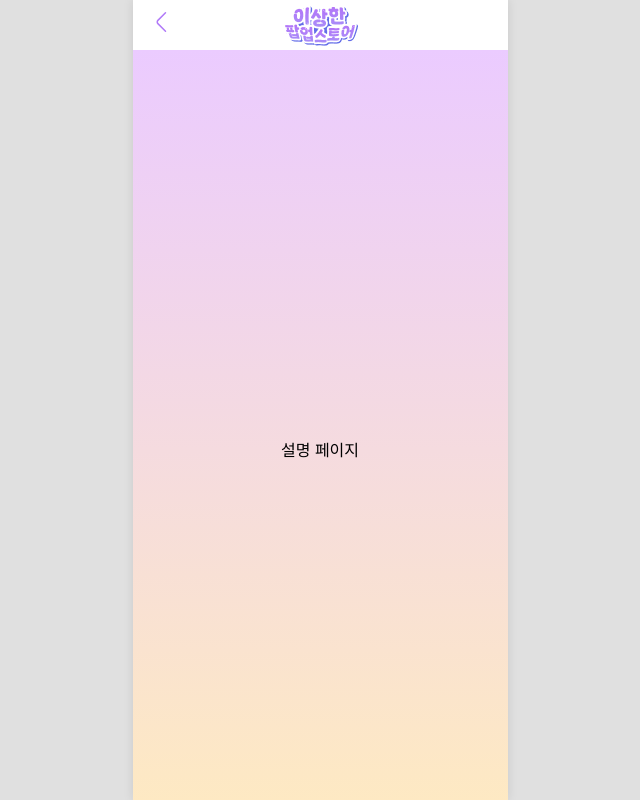
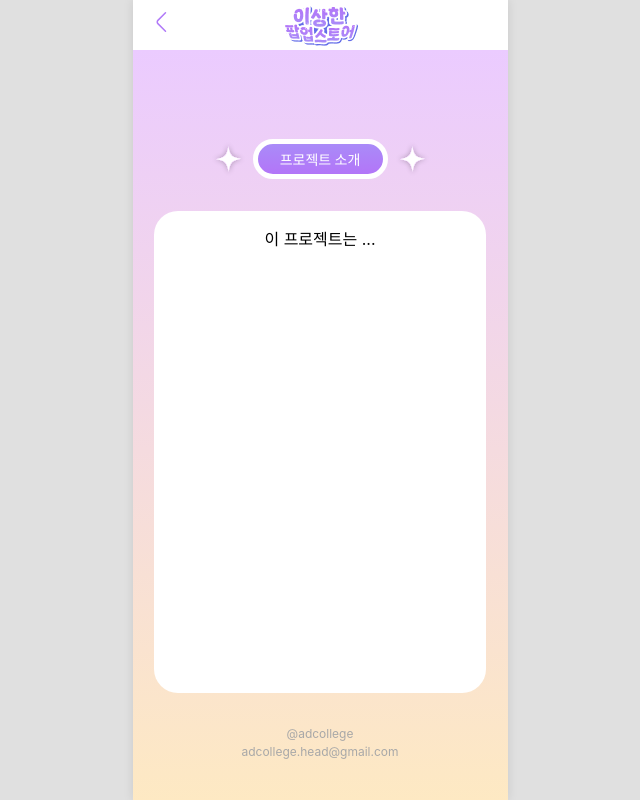
Before and after one commit to Hwijun-Kim/Ad-College, a React (Vite) app: page /detail in a window 1280 px wide. Shown: the whole page, without its empty margins (320-960 px from the left). Built offline with nearby package versions, Linux system fonts and the light colour scheme.

Commit message:
설명 페이지 및 Header/Footer/Title 컴포넌트 생성

```diff
--- /dev/null
+++ b/src/components/Footer.tsx
@@ -0,0 +1,19 @@
+import styled from "styled-components";
+
+const Footer = () => {
+  return (
+    <FooterContent>
+      <span>@adcollege</span>
+      <span>adcollege.head@gmail.com</span>
+    </FooterContent>
+  );
+};
+
+const FooterContent = styled.div`
+  display: flex;
+  flex-direction: column;
+  font-size: 12px;
+  color: #A8A8A8;
+`;
+
+export default Footer;
--- a/src/components/Header.tsx
+++ b/src/components/Header.tsx
@@ -2,14 +2,18 @@ import styled from "styled-components";
 import Logo from "../assets/logo.png";
 import { useNavigate } from "react-router-dom";
 
-const Header = () => {
+interface HeaderProps {
+  logoImage?: string;
+}
+
+const Header = ({ logoImage = Logo }: HeaderProps) => {
   const navigate = useNavigate();
   return (
     <HeaderWrapper>
       <IconWrapper onClick={() => navigate('/')}>
         <LeftArrowIcon />
       </IconWrapper>
-      <img src={Logo} alt="logo" />
+      <img src={logoImage} alt="logo" />
     </HeaderWrapper>
   );
 }
--- /dev/null
+++ b/src/components/Title.tsx
@@ -0,0 +1,55 @@
+import styled from "styled-components";
+
+interface TitleProps {
+  title: string;
+}
+
+const Title = ({ title }: TitleProps) => {
+  return (
+    <TitleWrapper>
+      <TitleIcon />
+      <TitleText>{title}</TitleText>
+      <TitleIcon />
+    </TitleWrapper>
+  );
+};
+
+const TitleIcon = () => (
+  <svg width="35" height="36" viewBox="0 0 35 36" fill="none" xmlns="http://www.w3.org/2000/svg">
+    <g filter="url(#filter0_d_1_341)">
+      <path d="M5 18.1718C14.4466 16.3588 15.7824 14.9847 17.3282 5.5C19.1412 14.9466 20.5153 16.2824 30 17.8282C20.5534 19.6412 19.2176 21.0153 17.6718 30.5C15.8588 21.0534 14.4847 19.7176 5 18.1718Z" fill="white"/>
+    </g>
+    <defs>
+      <filter id="filter0_d_1_341" x="0" y="0.5" width="35" height="35" filterUnits="userSpaceOnUse" color-interpolation-filters="sRGB">
+        <feFlood flood-opacity="0" result="BackgroundImageFix"/>
+        <feColorMatrix in="SourceAlpha" type="matrix" values="0 0 0 0 0 0 0 0 0 0 0 0 0 0 0 0 0 0 127 0" result="hardAlpha"/>
+        <feOffset/>
+        <feGaussianBlur stdDeviation="2.5"/>
+        <feComposite in2="hardAlpha" operator="out"/>
+        <feColorMatrix type="matrix" values="0 0 0 0 0 0 0 0 0 0 0 0 0 0 0 0 0 0 0.25 0"/>
+        <feBlend mode="normal" in2="BackgroundImageFix" result="effect1_dropShadow_1_341"/>
+        <feBlend mode="normal" in="SourceGraphic" in2="effect1_dropShadow_1_341" result="shape"/>
+      </filter>
+    </defs>
+  </svg>
+);
+
+const TitleWrapper = styled.div`
+  display: flex;
+  align-items: center;
+  gap: 7px;
+`;
+
+const TitleText = styled.span`
+  font-size: 14px;
+  font-weight: bold;
+  width: 125px;
+  height: 30px;
+  color: white;
+  background: linear-gradient(to bottom, #A98BF8, #B375F8);
+  border-radius: 50px;
+  border: 5px solid white;
+  align-content: center;
+`;
+
+export default Title;
--- a/src/pages/DetailPage.tsx
+++ b/src/pages/DetailPage.tsx
@@ -1,13 +1,38 @@
 import { PageWrapper } from "./MainPage.tsx";
 import Header from "../components/Header.tsx";
+import styled from "styled-components";
+import Footer from "../components/Footer.tsx";
+import Title from "../components/Title.tsx";
 
 const DetailPage = () => {
     return (
       <>
         <Header />
-        <PageWrapper>설명 페이지</PageWrapper>
+        <PageWrapper>
+          <ComponentWrapper>
+            <Title title={"프로젝트 소개"} />
+            <Detail>이 프로젝트는 ...</Detail>
+            <Footer />
+          </ComponentWrapper>
+        </PageWrapper>
       </>
     );
 };
 
+const ComponentWrapper = styled.div`
+  display: flex;
+  flex-direction: column;
+  align-items: center;
+  justify-content: center;
+  gap: 2rem;
+`;
+
+const Detail = styled.div`
+  width: 300px;
+  height: 450px;
+  border-radius: 24px;
+  background: white;
+  padding: 1rem;
+`;
+
 export default DetailPage;
```
